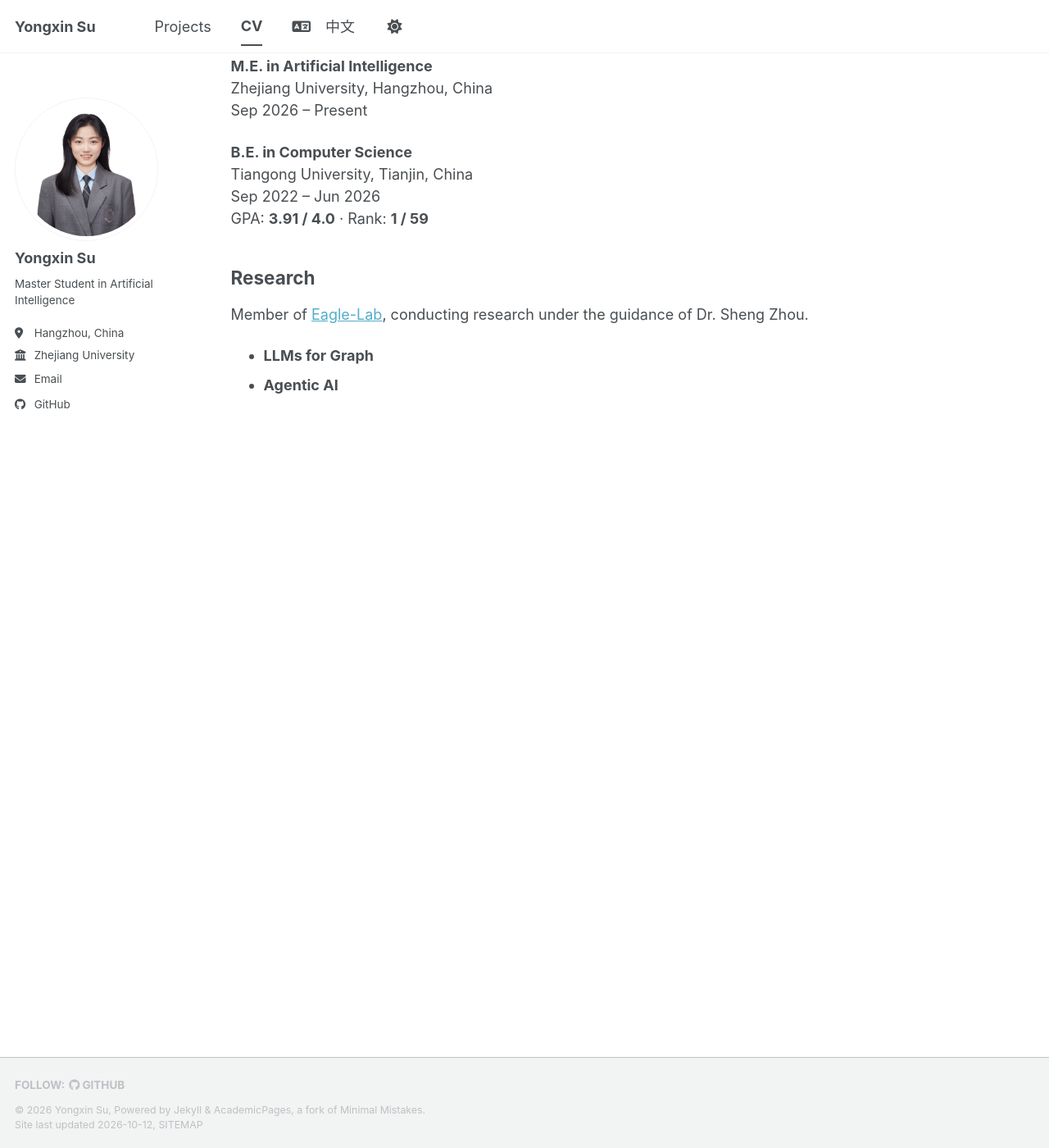
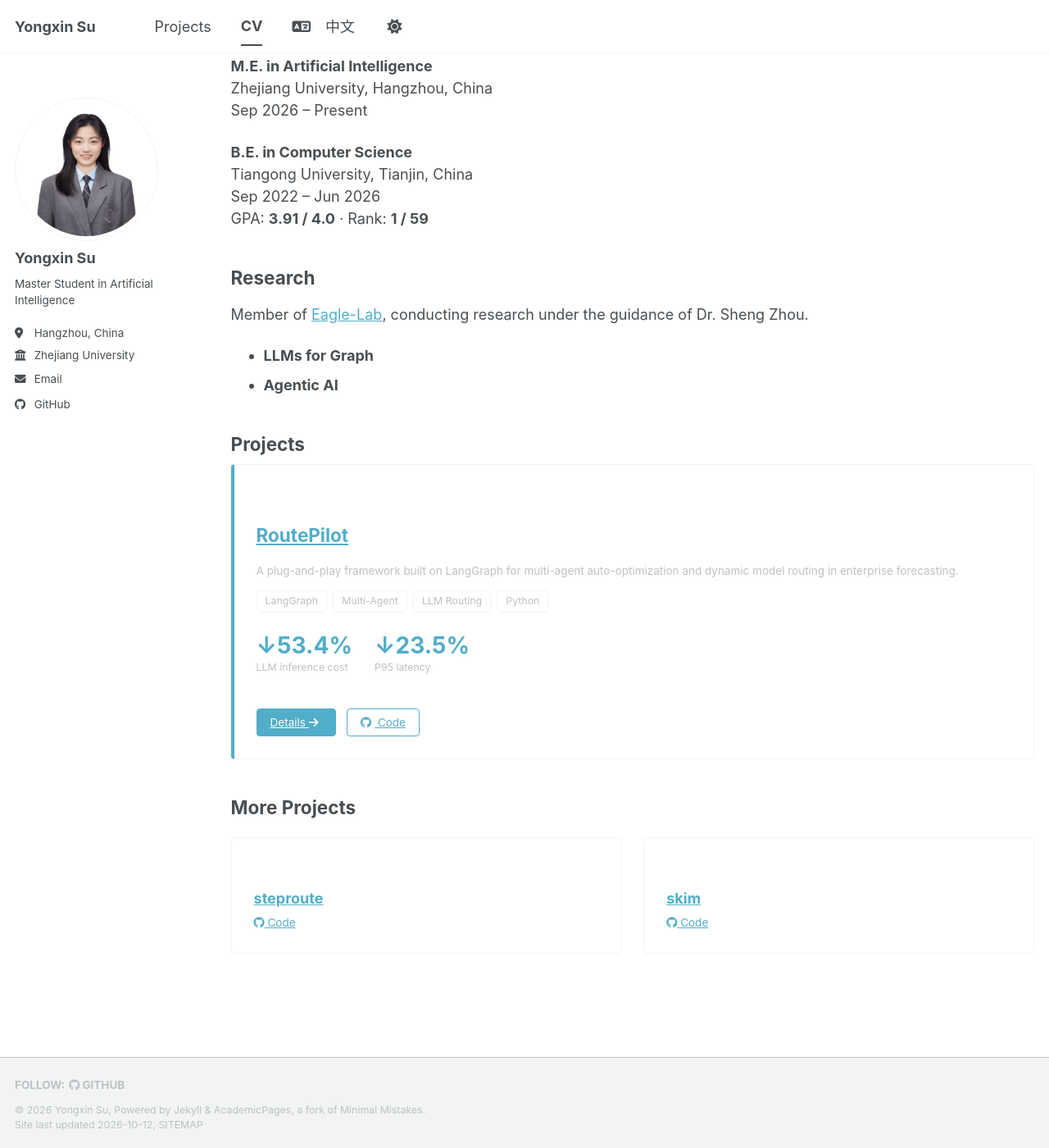
Before and after one commit to syx7777/syx7777.github.io, a Jekyll site: the page built from _pages/cv.md, in a window 1280 px wide and 1400 px high, scrolled down 296 px. Shown: the whole window at 82% size. Built offline with Jekyll 4.4.1, drawn with Linux system fonts in a browser that asks for light colours; a style sheet for code colours, icons or effects is not loaded.

Commit message:
Add project portfolio with RoutePilot, steproute and skim
Populate the portfolio collection so the homepage, Projects page and CV all
show real work instead of the "coming soon" fallback. RoutePilot gets a full
bilingual detail page; steproute and skim are link-only entries.

Cards are rendered by a new project-card.html include shared across all three
pages, with styles in _sass/layout/_project-cards.scss. The include's markup
sits at column 0 because kramdown reads any 4-space-indented line as a code
block when the include lands inside a Markdown page.

Also suppress the theme's share buttons and date line on portfolio pages, where
the English-only labels leaked into the Chinese view.

```diff
--- /dev/null
+++ b/_includes/project-card.html
@@ -0,0 +1,54 @@
+{%- comment -%}
+Project card for the portfolio collection. Renders either a full card (excerpt,
+tech tags, metrics, links to the detail page) or a compact card when the post
+sets `simple: true`. Called from projects-list.html, which passes `post`.
+
+Every HTML line starts at column 0 on purpose: this markup is injected into a
+Markdown page, and kramdown turns any line indented four or more spaces into a
+code block.
+{%- endcomment -%}
+{% include base_path %}
+{% if include.post.simple %}
+<div class="project-card project-card--simple">
+<h3 class="project-card__title">
+<a href="{{ include.post.githuburl | default: include.post.url }}" rel="permalink">{{ include.post.title }}</a>
+</h3>
+{% if include.post.githuburl %}
+<a class="project-card__link" href="{{ include.post.githuburl }}"><i class="fab fa-github" aria-hidden="true"></i> {% include i18n.html en="Code" zh="代码" %}</a>
+{% endif %}
+</div>
+{% else %}
+<article class="project-card{% if include.post.featured %} project-card--featured{% endif %}">
+<header class="project-card__header">
+<h2 class="project-card__title">
+<a href="{{ base_path }}{{ include.post.url }}" rel="permalink">{{ include.post.title }}</a>
+</h2>
+</header>
+{% if include.post.excerpt %}
+<p class="project-card__excerpt"><span class="lang-en">{{ include.post.excerpt }}</span> <span class="lang-zh">{{ include.post.excerpt_zh | default: include.post.excerpt }}</span></p>
+{% endif %}
+{% if include.post.tech %}
+<ul class="project-card__tech">
+{% for item in include.post.tech %}
+<li>{{ item }}</li>
+{% endfor %}
+</ul>
+{% endif %}
+{% if include.post.metrics %}
+<ul class="project-card__metrics">
+{% for metric in include.post.metrics %}
+<li>
+<span class="project-card__metric-value">{{ metric.value }}</span>
+<span class="project-card__metric-label"><span class="lang-en">{{ metric.label }}</span> <span class="lang-zh">{{ metric.label_zh | default: metric.label }}</span></span>
+</li>
+{% endfor %}
+</ul>
+{% endif %}
+<p class="project-card__actions">
+<a class="project-card__button" href="{{ base_path }}{{ include.post.url }}" rel="permalink">{% include i18n.html en="Details" zh="项目详情" %} <i class="fa-solid fa-arrow-right" aria-hidden="true"></i></a>
+{% if include.post.githuburl %}
+<a class="project-card__button project-card__button--ghost" href="{{ include.post.githuburl }}"><i class="fab fa-github" aria-hidden="true"></i> {% include i18n.html en="Code" zh="代码" %}</a>
+{% endif %}
+</p>
+</article>
+{% endif %}
--- a/_includes/projects-list.html
+++ b/_includes/projects-list.html
@@ -1,10 +1,29 @@
+{%- comment -%}
+Renders the portfolio collection: full cards for projects, plus a compact group
+for entries marked `simple: true`. Shared by the home page, /projects/ and the CV
+page. Markup starts at column 0 so kramdown does not read it as a code block.
+{%- endcomment -%}
 {% include base_path %}
 {% assign projects = site.portfolio | sort: "date" | reverse %}
 {% if projects.size > 0 %}
-  {% for post in projects %}
-    {% include archive-single.html %}
-  {% endfor %}
+{% assign featured = projects | where_exp: "p", "p.simple != true" %}
+{% assign simple = projects | where_exp: "p", "p.simple == true" %}
+{% if featured.size > 0 %}
+<div class="project-grid">
+{% for post in featured %}
+{% include project-card.html post=post %}
+{% endfor %}
+</div>
+{% endif %}
+{% if simple.size > 0 %}
+<h3 class="project-grid__subtitle">{% include i18n.html en="More Projects" zh="其他项目" %}</h3>
+<div class="project-grid project-grid--small">
+{% for post in simple %}
+{% include project-card.html post=post %}
+{% endfor %}
+</div>
+{% endif %}
 {% else %}
-  <p class="lang-en">Projects will be added here soon.</p>
-  <p class="lang-zh">项目即将上线。</p>
+<p class="lang-en">Projects will be added here soon.</p>
+<p class="lang-zh">项目即将上线。</p>
 {% endif %}
--- a/_layouts/single.html
+++ b/_layouts/single.html
@@ -38,7 +38,7 @@ layout: default
           <p> {{ page.type }}, <i>{{ page.venue }}</i>, {{ page.date | default: "1900-01-01" | date: "%Y" }} </p>
         {% elsif page.venue and page.date %}
           <p>Published in <i>{{ page.venue }}</i>, {{ page.date | default: "1900-01-01" | date: "%Y" }} </p>
-        {% elsif page.date %}
+        {% elsif page.date and page.collection != 'portfolio' %}
           <p class="page__date"><strong><i class="fa fa-fw fa-calendar" aria-hidden="true"></i> {{ site.data.ui-text[site.locale].date_label | default: "Published:" }}</strong> <time datetime="{{ page.date | date_to_xmlschema }}">{{ page.date | default: "1900-01-01" | date: "%B %d, %Y" }}</time></p>
         {% endif %}
         </header>
@@ -83,7 +83,7 @@ layout: default
         {% include page__taxonomy.html %}
       </footer>
 
-      {% if page.share %}{% include social-share.html %}{% endif %}
+      {% if page.share and page.collection != 'portfolio' %}{% include social-share.html %}{% endif %}
 
       {% include post_pagination.html %}
     </div>
--- /dev/null
+++ b/_portfolio/routepilot.md
@@ -0,0 +1,62 @@
+---
+title: "RoutePilot"
+collection: portfolio
+permalink: /project/routepilot/
+date: 2026-10-12
+excerpt: "A plug-and-play framework built on LangGraph for multi-agent auto-optimization and dynamic model routing in enterprise forecasting."
+excerpt_zh: "基于 LangGraph 的通用 Multi-Agent 自动优化与动态模型路由框架，面向企业预测任务实现实验自主迭代与推理成本优化。"
+tech: ["LangGraph", "Multi-Agent", "LLM Routing", "Python"]
+featured: true
+metrics:
+  - value: "↓53.4%"
+    label: "LLM inference cost"
+    label_zh: "LLM 推理成本"
+  - value: "↓23.5%"
+    label: "P95 latency"
+    label_zh: "P95 延迟"
+githuburl: "https://github.com/syx7777/RoutePilot"
+---
+
+<div class="lang-en" markdown="1">
+
+## Background
+
+Enterprise forecasting pipelines still depend on manual, trial-and-error experimentation, multi-agent workflows tend to lean on expensive frontier models, and reuse across projects is hard. RoutePilot is a plug-and-play auto-optimization framework that lets forecasting experiments iterate on their own while cutting inference cost.
+
+## What I built
+
+1. **General-purpose agent framework.** A multi-agent collaboration framework on LangGraph that automatically detects a project's entry point and data format and generates the YAML configuration, so the same core code is reused across projects with zero modification.
+2. **Adaptive model routing algorithm.** A step-level dynamic routing policy that combines task difficulty, each model's historical performance, and budget constraints to select a model at the appropriate capability tier, jointly optimizing reasoning quality, cost, and latency.
+3. **Feedback-driven closed-loop optimization.** An automatic iteration chain — error diagnosis → experiment planning → code generation → execution and evaluation → policy update — with metric-driven adoption and rollback of each proposed change, plus isolated execution and reproducibility checks to keep the optimization reliable.
+
+## Results
+
+In a controlled model-routing comparison against an always-strongest-model policy, the dynamic router matched forecasting accuracy while reducing LLM inference cost by **53.4%** and P95 latency by **23.5%**.
+
+## Links
+
+[Code](https://github.com/syx7777/RoutePilot)
+
+</div>
+
+<div class="lang-zh" markdown="1">
+
+## 项目背景
+
+针对企业预测任务中人工实验迭代成本高、多 Agent 工作流依赖高成本模型、跨项目复用困难等问题，设计即插即用的自动优化框架，实现预测实验自主迭代与推理成本优化。
+
+## 主要工作
+
+1. **通用 Agent 框架设计**：基于 LangGraph 构建多 Agent 协同框架，通过自动识别项目运行入口、数据格式并生成 YAML 配置，实现核心代码零修改的跨项目复用能力。
+2. **自适应模型路由算法**：设计 Step 级动态模型路由策略，结合任务难度、模型历史表现与预算约束，自适应选择不同能力档位的模型，实现推理质量、成本与延迟的联合优化。
+3. **反馈驱动的闭环优化**：构建「误差诊断 → 实验规划 → 代码生成 → 执行评测 → 策略更新」的自动迭代链路，引入指标反馈驱动的方案采纳与回滚机制，通过隔离执行和可复现性校验保障优化可靠性。
+
+## 项目成果
+
+在模型路由对照实验中，相比全强模型策略，动态路由机制在预测精度接近的前提下，LLM 推理成本降低 **53.4%**，P95 延迟降低 **23.5%**。
+
+## 链接
+
+[代码仓库](https://github.com/syx7777/RoutePilot)
+
+</div>
--- /dev/null
+++ b/_sass/layout/_project-cards.scss
@@ -0,0 +1,157 @@
+/* ==========================================================================
+   PROJECT CARDS
+   ========================================================================== */
+
+.project-grid {
+  display: flex;
+  flex-wrap: wrap;
+  gap: 1.5em;
+  margin: 0 0 2em;
+
+  > .project-card {
+    flex: 1 1 100%;
+  }
+
+  /* Two compact cards sit side by side once there is room. */
+  &--small > .project-card {
+    @include breakpoint($small) {
+      flex: 1 1 calc(50% - 0.75em);
+    }
+  }
+}
+
+.project-grid__subtitle {
+  margin: 2em 0 1em;
+  font-size: $type-size-4;
+  border-bottom: none;
+}
+
+.project-card {
+  display: flex;
+  flex-direction: column;
+  padding: 1.5em;
+  border: 1px solid var(--global-border-color);
+  border-radius: $border-radius;
+  background: var(--global-bg-color);
+
+  &--featured {
+    border-left: 4px solid var(--global-link-color);
+  }
+
+  p:last-child {
+    margin-bottom: 0;
+  }
+}
+
+.project-card__header {
+  display: flex;
+  flex-wrap: wrap;
+  align-items: baseline;
+  gap: 0.5em;
+  margin-bottom: 0.5em;
+}
+
+/* Scoped to .page__content so this outranks the theme's `.page__content h2`
+   border rule on pages using the `single` layout. */
+.page__content .project-card__title {
+  margin: 0;
+  font-size: $type-size-4;
+  border-bottom: none;
+
+  a {
+    text-decoration: none;
+  }
+}
+
+.project-card__excerpt {
+  margin: 0 0 1em;
+  font-size: $type-size-6;
+  color: var(--global-text-color-light);
+}
+
+.project-card__tech {
+  display: flex;
+  flex-wrap: wrap;
+  gap: 0.4em;
+  margin: 0 0 1em;
+  padding: 0;
+  list-style: none;
+
+  li {
+    padding: 3px 10px;
+    font-size: $type-size-7;
+    border: 1px solid var(--global-border-color);
+    border-radius: $border-radius;
+    color: var(--global-text-color-light);
+  }
+}
+
+.project-card__metrics {
+  display: flex;
+  flex-wrap: wrap;
+  gap: 1.5em;
+  margin: 0 0 1.25em;
+  padding: 0;
+  list-style: none;
+
+  li {
+    display: flex;
+    flex-direction: column;
+  }
+}
+
+.project-card__metric-value {
+  font-size: $type-size-3;
+  font-weight: bold;
+  line-height: 1.2;
+  color: var(--global-link-color);
+}
+
+.project-card__metric-label {
+  font-size: $type-size-7;
+  color: var(--global-text-color-light);
+}
+
+.project-card__actions {
+  display: flex;
+  flex-wrap: wrap;
+  gap: 0.75em;
+  margin-top: auto;
+  padding-top: 0.5em;
+}
+
+.project-card__button {
+  display: inline-block;
+  padding: 6px 16px;
+  font-size: $type-size-6;
+  text-decoration: none;
+  border: 1px solid var(--global-link-color);
+  border-radius: $border-radius;
+  background: var(--global-link-color);
+  color: var(--global-bg-color);
+
+  &:hover {
+    text-decoration: none;
+    opacity: 0.85;
+  }
+
+  &--ghost {
+    background: transparent;
+    color: var(--global-link-color);
+  }
+
+  i {
+    margin-right: 4px;
+  }
+}
+
+.project-card--simple {
+  .project-card__title {
+    margin-bottom: 0.5em;
+  }
+}
+
+.project-card__link {
+  font-size: $type-size-6;
+  text-decoration: none;
+}
--- a/assets/css/main.scss
+++ b/assets/css/main.scss
@@ -37,5 +37,6 @@
     "layout/sidebar",
     "layout/json_cv",
 
-    "layout/i18n"
+    "layout/i18n",
+    "layout/project-cards"
 ;
```
Also changed, not shown: README.md (+13 -6 lines), _drafts/project-template.md (+41 -0 lines), _portfolio/skim.md (added, +11 -0 lines), _portfolio/steproute.md (added, +11 -0 lines).
